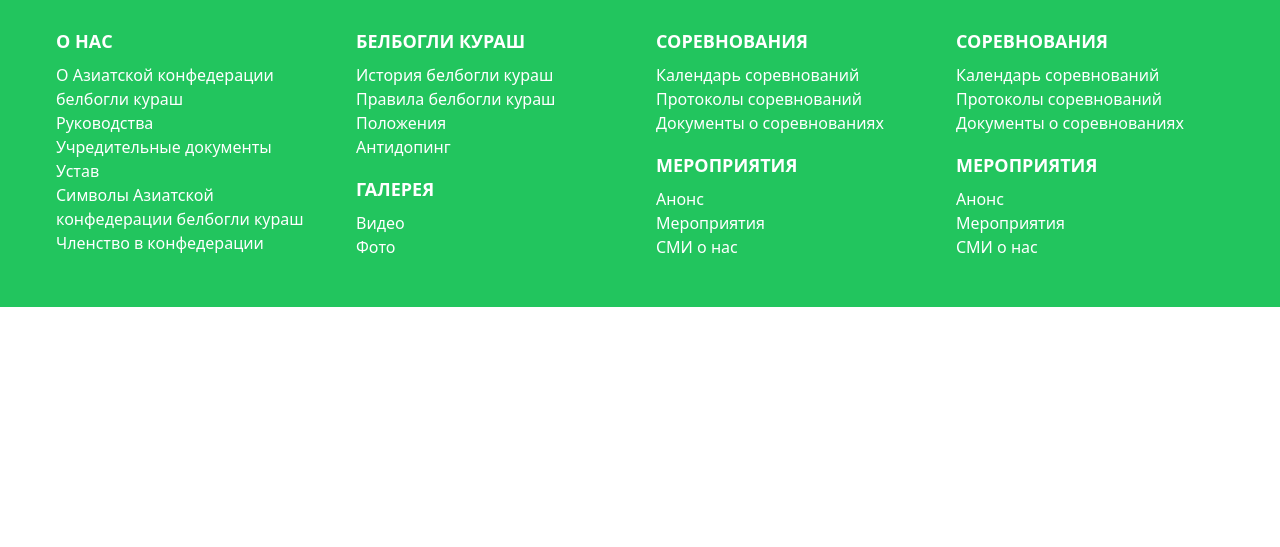
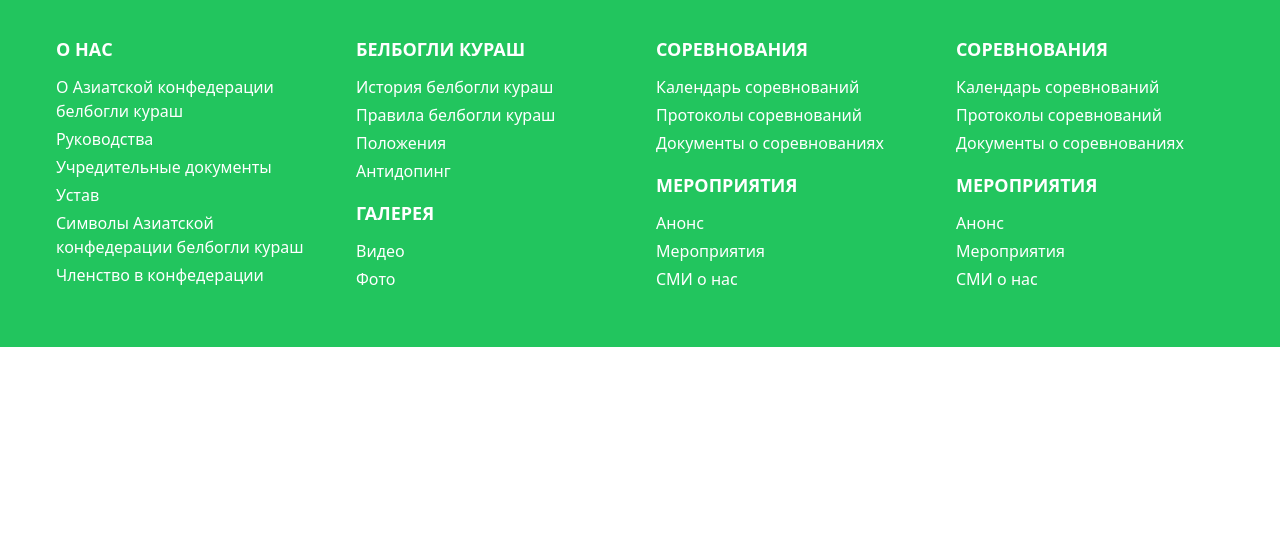
Before and after one commit to Shavkatjon-O/abkk.org, a Django app: page / in a window 1280 px wide. Shown: the part 253-800 px from the top of the page. Run offline with Django 5.2, Linux system fonts and the light colour scheme; some libraries are stand-ins or nearby versions; some web fonts are replaced.

Commit message:
fix: footer

```diff
--- a/templates/includes/footer.html
+++ b/templates/includes/footer.html
@@ -1,13 +1,13 @@
 {% load static %}
 
 
-<footer class="py-10 text-white bg-gradient-to-tr from-footer-blue to-footer-green bg-green-500">
+<footer class="py-12 text-white bg-gradient-to-tr from-footer-blue to-footer-green bg-green-500">
   <div class="container px-10 mx-auto">
     <div class="flex flex-wrap">
 
-      <div class="space-y-2 w-full md:w-1/4 px-4 my-2">
+      <div class="space-y-3 w-full md:w-1/4 px-4 my-2">
         <h2 class="text-lg font-bold uppercase">О нас</h2>
-        <ul>
+        <ul class="space-y-1">
           <li><a href="#" class="hover:underline">О Азиатской конфедерации белбогли кураш</a></li>
           <li><a href="#" class="hover:underline">Руководства</a></li>
           <li><a href="#" class="hover:underline">Учредительные документы</a></li>
@@ -18,18 +18,18 @@
       </div>
 
       <div class="space-y-4 w-full md:w-1/4 px-4 my-2">
-        <div class="space-y-2">
+        <div class="space-y-3">
           <h2 class="text-lg font-bold uppercase">Белбогли кураш</h2>
-          <ul>
+          <ul class="space-y-1">
             <li><a href="#" class="hover:underline">История белбогли кураш</a></li>
             <li><a href="#" class="hover:underline">Правила белбогли кураш</a></li>
             <li><a href="#" class="hover:underline">Положения</a></li>
             <li><a href="#" class="hover:underline">Антидопинг</a></li>
           </ul>
         </div>
-        <div class="space-y-2">
+        <div class="space-y-3">
           <h2 class="text-lg font-bold uppercase">Галерея</h2>
-          <ul>
+          <ul class="space-y-1">
             <li><a href="#" class="hover:underline">Видео</a></li>
             <li><a href="#" class="hover:underline">Фото</a></li>
           </ul>
@@ -37,17 +37,17 @@
       </div>
 
       <div class="space-y-4 w-full md:w-1/4 px-4 my-2">
-        <div class="space-y-2">
+        <div class="space-y-3">
           <h2 class="text-lg font-bold uppercase">Соревнования</h2>
-          <ul>
+          <ul class="space-y-1">
             <li><a href="#" class="hover:underline">Календарь соревнований</a></li>
             <li><a href="#" class="hover:underline">Протоколы соревнований</a></li>
             <li><a href="#" class="hover:underline">Документы о соревнованиях</a></li>
           </ul>
         </div>
-        <div class="space-y-2">
+        <div class="space-y-3">
           <h2 class="text-lg font-bold uppercase">Мероприятия</h2>
-          <ul>
+          <ul class="space-y-1">
             <li><a href="#" class="hover:underline">Анонс</a></li>
             <li><a href="#" class="hover:underline">Мероприятия</a></li>
             <li><a href="#" class="hover:underline">СМИ о нас</a></li>
@@ -56,17 +56,17 @@
       </div>
 
       <div class="space-y-4 w-full md:w-1/4 px-4 my-2">
-        <div class="space-y-2">
+        <div class="space-y-3">
           <h2 class="text-lg font-bold uppercase">Соревнования</h2>
-          <ul>
+          <ul class="space-y-1">
             <li><a href="#" class="hover:underline">Календарь соревнований</a></li>
             <li><a href="#" class="hover:underline">Протоколы соревнований</a></li>
             <li><a href="#" class="hover:underline">Документы о соревнованиях</a></li>
           </ul>
         </div>
-        <div class="space-y-2">
+        <div class="space-y-3">
           <h2 class="text-lg font-bold uppercase">Мероприятия</h2>
-          <ul>
+          <ul class="space-y-1">
             <li><a href="#" class="hover:underline">Анонс</a></li>
             <li><a href="#" class="hover:underline">Мероприятия</a></li>
             <li><a href="#" class="hover:underline">СМИ о нас</a></li>
```
